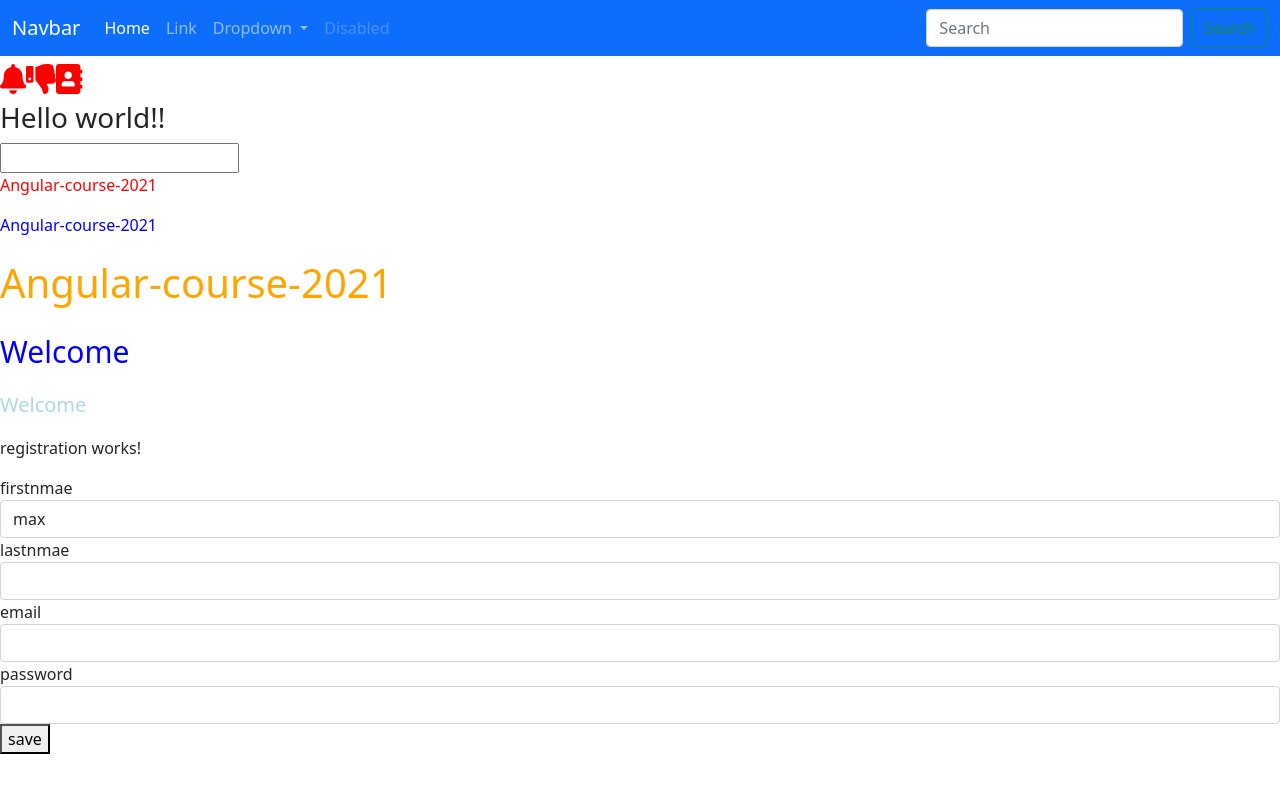
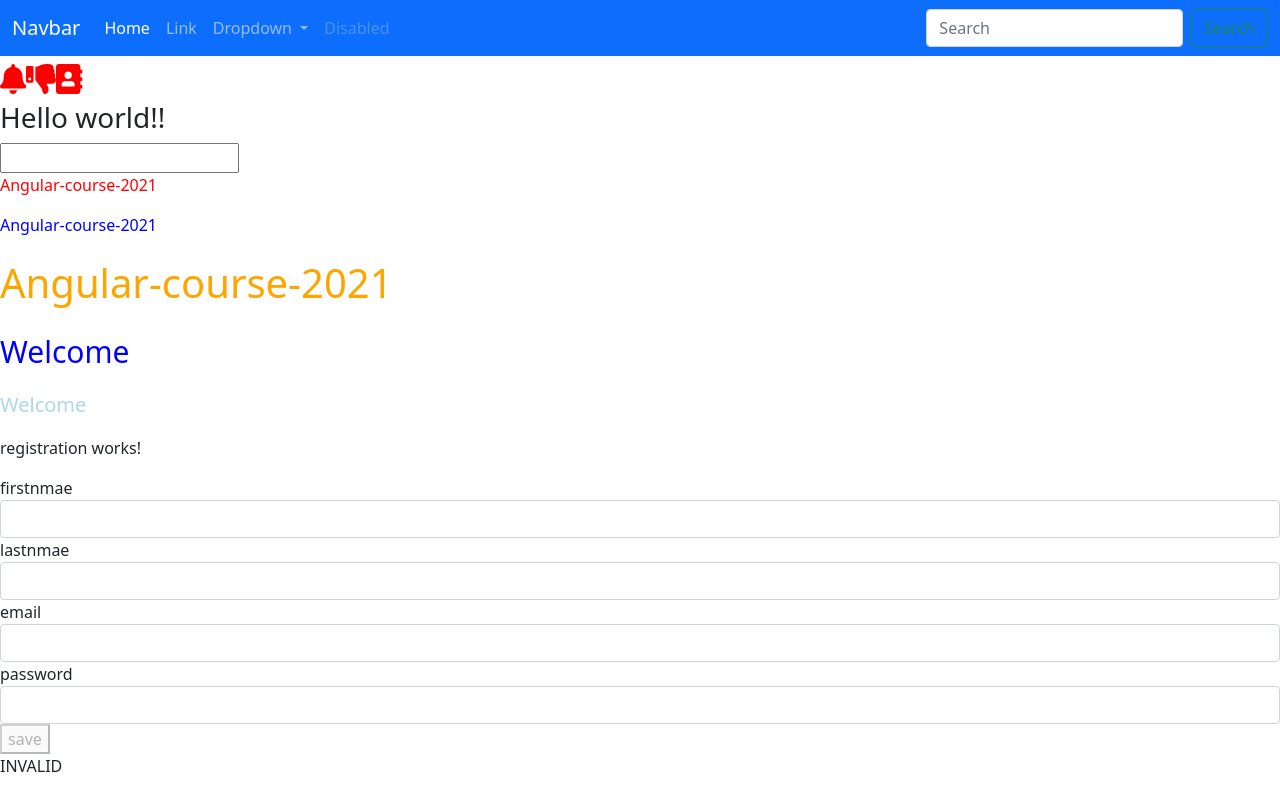
Before and after one commit to ManuDev03/angular-course-2021, an Angular app: page / in a window 1280 px wide. Built offline with nearby package versions, Linux system fonts and the light colour scheme.

Commit message:
form validation using template reference variable

```diff
--- a/src/app/student/registration/registration.component.html
+++ b/src/app/student/registration/registration.component.html
@@ -1,28 +1,49 @@
 <p>registration works!</p>
-<form action="">
+<form #myform="ngForm">
     <div class="form-group">
         <label for="">firstnmae</label>
     </div>
     <div>
-        <input type="text" name="firstname" class="form-control" [(ngModel)]="studentmodel.firstname">
+        <input type="text" name="firstname" class="form-control" #fname="ngModel" required [(ngModel)]="studentmodel.firstname">
+    <div [hidden]="fname.valid || fname.untouched" class="alert alert-danger">
+        firstname required
+
+    </div>
+
     </div>
     <div class="form-group">
         <label for="">lastnmae</label>
     </div>
     <div>
-        <input type="text" name="lastname" class="form-control"  [(ngModel)]="studentmodel.lastname">
+        <input type="text" name="lastname" class="form-control" #lname="ngModel" required  [(ngModel)]="studentmodel.lastname">
+
+        <div [hidden]="lname.valid || lname.untouched" class="alert alert-danger">
+            lastname required
+
+        </div>
     </div>
     <div class="form-group">
         <label for="">email</label>
     </div>
     <div>
-        <input type="text" name="email" class="form-control"  [(ngModel)]="studentmodel.email">
+        <input type="text" name="email" class="form-control" #email="ngModel" required [(ngModel)]="studentmodel.email">
+
+        <div [hidden]="email.valid || email.untouched" class="alert alert-danger">
+            email required
+
+        </div>
     </div>
     <div class="form-group">
         <label for="">password</label>
     </div>
     <div>
-        <input type="text" name="password" class="form-control"  [(ngModel)]="studentmodel.password">
+        <input type="text" name="password" class="form-control" #password="ngModel" required [(ngModel)]="studentmodel.password">
+
+        <div [hidden]="password.valid || password.untouched" class="alert alert-danger">
+            password required
+
+        </div>
     </div>
-    <button (click)="save()">save</button>
+    <button [disabled] = "myform.invalid" (click)="save()">save</button>
 </form>
+{{myform.status}}
--- a/src/app/student/registration/registration.component.ts
+++ b/src/app/student/registration/registration.component.ts
@@ -8,7 +8,7 @@ import { Student } from '../student';
   styleUrls: ['./registration.component.css']
 })
 export class RegistrationComponent implements OnInit {
-  studentmodel = new Student("max","","","")
+  studentmodel = new Student("","","","")
 
   constructor() { }
 
```
